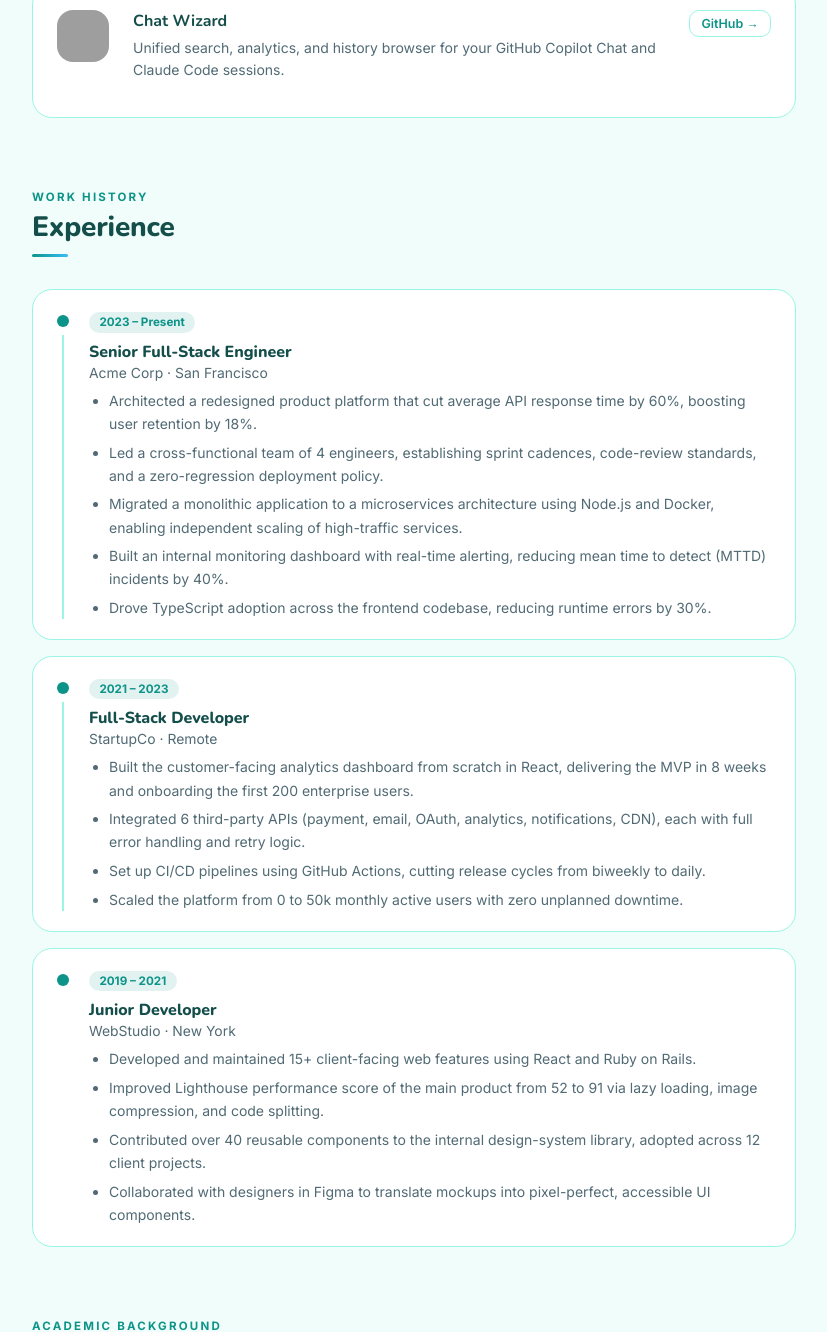
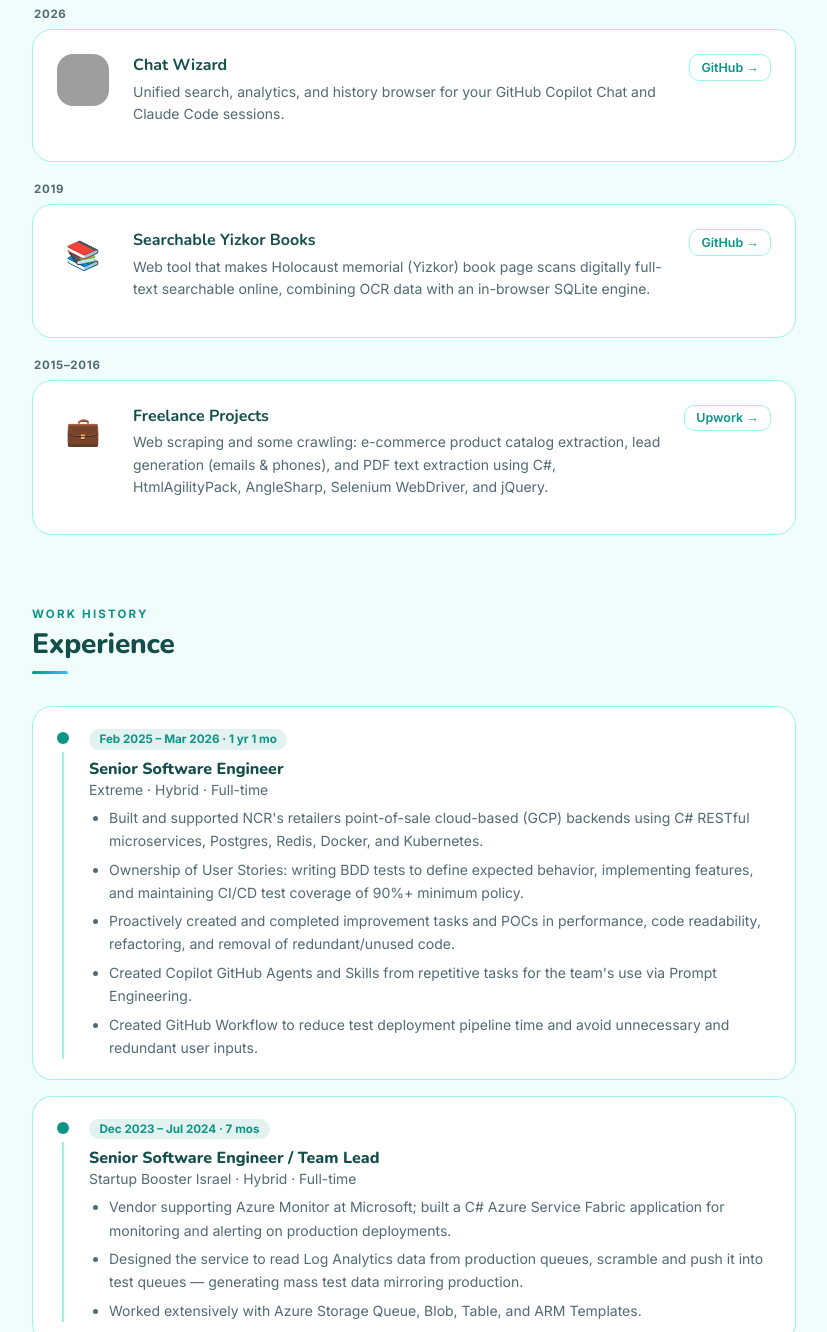
Before and after one commit to Veverke/Portfolio, a website built with Vite: page index.html in a window 1280 px wide. Shown: the part 1306-2638 px from the top of the page, without its empty margins (296-1123 px from the left). Built offline with nearby package versions, Linux system fonts and the light colour scheme; no server answers; grey boxes are pictures that could not be loaded.

Commit message:
+ projects + experience + education

```diff
--- a/index.html
+++ b/index.html
@@ -79,7 +79,7 @@
     <div id="hero" class="hero-section">
       <span class="hero-tag">👋 Welcome to my portfolio</span>
       <h1>Enjoying the AI ride<br>to build better software.</h1>
-      <p>I'm a full-stack developer with 5+ years of experience shipping web applications that people love. San Francisco-based, remote-friendly.</p>
+      <p>I'm a full-stack developer with 7+ years of experience shipping web applications that people love. San Francisco-based, remote-friendly.</p>
       <div class="hero-btns">
         <a href="#projects-section" class="hbtn hbtn-white">See My Work</a>
         <a href="#contact-section" class="hbtn hbtn-outline">Get in Touch</a>
@@ -100,7 +100,7 @@
       </a>
       <div class="stat-chip">
         <span class="chip-icon">📅</span>
-        <div><div class="chip-num">5+</div><div class="chip-label">Years exp.</div></div>
+        <div><div class="chip-num">7+</div><div class="chip-label">Years exp.</div></div>
       </div>
       <div class="stat-chip">
         <span class="chip-icon">🚀</span>
@@ -128,6 +128,7 @@
       <div class="section-title">Projects</div>
       <div class="section-underline"></div>
 
+      <div class="proj-year-label">2026</div>
       <div class="featured-proj" data-repo="Veverke/bAInder">
         <div class="proj-emoji">
           <img src="https://raw.githubusercontent.com/Veverke/bAInder/main/assets/icons/icon128.png" alt="bAInder icon" class="proj-icon-img">
@@ -144,6 +145,7 @@
         </div>
       </div>
 
+      <div class="proj-year-label">2026</div>
       <div class="featured-proj" data-repo="Veverke/ChatWizard">
         <div class="proj-emoji">
           <img src="https://raw.githubusercontent.com/Veverke/ChatWizard/master/images/icon.png" alt="Chat Wizard icon" class="proj-icon-img">
@@ -159,6 +161,34 @@
           <a href="https://github.com/Veverke/ChatWizard" class="proj-action-link" target="_blank" rel="noopener noreferrer">GitHub →</a>
         </div>
       </div>
+
+      <div class="proj-year-label">2019</div>
+      <div class="featured-proj" data-repo="Veverke/veverke.github.io">
+        <div class="proj-emoji">📚</div>
+        <div class="proj-main">
+          <h3>Searchable Yizkor Books<span class="proj-name-meta proj-stars"></span></h3>
+          <p>Web tool that makes Holocaust memorial (Yizkor) book page scans digitally full-text searchable online, combining OCR data with an in-browser SQLite engine.</p>
+          <div class="proj-tags">
+            <span class="proj-tag proj-lang-tag" hidden></span>
+          </div>
+        </div>
+        <div class="proj-actions">
+          <a href="https://github.com/Veverke/veverke.github.io" class="proj-action-link" target="_blank" rel="noopener noreferrer">GitHub →</a>
+        </div>
+      </div>
+
+      <div class="proj-year-label">2015–2016</div>
+      <div class="featured-proj">
+        <div class="proj-emoji">💼</div>
+        <div class="proj-main">
+          <h3>Freelance Projects</h3>
+          <p>Web scraping and some crawling: e-commerce product catalog extraction, lead generation (emails &amp; phones), and PDF text extraction using C#, HtmlAgilityPack, AngleSharp, Selenium WebDriver, and jQuery.</p>
+          <div class="proj-tags"></div>
+        </div>
+        <div class="proj-actions">
+          <a href="https://www.upwork.com/freelancers/~01e4404ce25bf547fd" class="proj-action-link" target="_blank" rel="noopener noreferrer">Upwork →</a>
+        </div>
+      </div>
     </section>
 
     <!-- EXPERIENCE -->
@@ -170,15 +200,15 @@
       <div class="exp-card">
         <div class="exp-dot-col"><div class="exp-dot"></div><div class="exp-line"></div></div>
         <div>
-          <span class="exp-date-badge">2023 – Present</span>
-          <div class="exp-role-title">Senior Full-Stack Engineer</div>
-          <div class="exp-company-name">Acme Corp · San Francisco</div>
+          <span class="exp-date-badge">Feb 2025 – Mar 2026 · 1 yr 1 mo</span>
+          <div class="exp-role-title">Senior Software Engineer</div>
+          <div class="exp-company-name">Extreme · Hybrid · Full-time</div>
           <ul class="exp-bullets">
-            <li>Architected a redesigned product platform that cut average API response time by 60%, boosting user retention by 18%.</li>
-            <li>Led a cross-functional team of 4 engineers, establishing sprint cadences, code-review standards, and a zero-regression deployment policy.</li>
-            <li>Migrated a monolithic application to a microservices architecture using Node.js and Docker, enabling independent scaling of high-traffic services.</li>
-            <li>Built an internal monitoring dashboard with real-time alerting, reducing mean time to detect (MTTD) incidents by 40%.</li>
-            <li>Drove TypeScript adoption across the frontend codebase, reducing runtime errors by 30%.</li>
+            <li>Built and supported NCR's retailers point-of-sale cloud-based (GCP) backends using C# RESTful microservices, Postgres, Redis, Docker, and Kubernetes.</li>
+            <li>Ownership of User Stories: writing BDD tests to define expected behavior, implementing features, and maintaining CI/CD test coverage of 90%+ minimum policy.</li>
+            <li>Proactively created and completed improvement tasks and POCs in performance, code readability, refactoring, and removal of redundant/unused code.</li>
+            <li>Created Copilot GitHub Agents and Skills from repetitive tasks for the team's use via Prompt Engineering.</li>
+            <li>Created GitHub Workflow to reduce test deployment pipeline time and avoid unnecessary and redundant user inputs.</li>
           </ul>
         </div>
       </div>
@@ -186,14 +216,28 @@
       <div class="exp-card">
         <div class="exp-dot-col"><div class="exp-dot"></div><div class="exp-line"></div></div>
         <div>
-          <span class="exp-date-badge">2021 – 2023</span>
-          <div class="exp-role-title">Full-Stack Developer</div>
-          <div class="exp-company-name">StartupCo · Remote</div>
+          <span class="exp-date-badge">Dec 2023 – Jul 2024 · 7 mos</span>
+          <div class="exp-role-title">Senior Software Engineer / Team Lead</div>
+          <div class="exp-company-name">Startup Booster Israel · Hybrid · Full-time</div>
           <ul class="exp-bullets">
-            <li>Built the customer-facing analytics dashboard from scratch in React, delivering the MVP in 8 weeks and onboarding the first 200 enterprise users.</li>
-            <li>Integrated 6 third-party APIs (payment, email, OAuth, analytics, notifications, CDN), each with full error handling and retry logic.</li>
-            <li>Set up CI/CD pipelines using GitHub Actions, cutting release cycles from biweekly to daily.</li>
-            <li>Scaled the platform from 0 to 50k monthly active users with zero unplanned downtime.</li>
+            <li>Vendor supporting Azure Monitor at Microsoft; built a C# Azure Service Fabric application for monitoring and alerting on production deployments.</li>
+            <li>Designed the service to read Log Analytics data from production queues, scramble and push it into test queues — generating mass test data mirroring production.</li>
+            <li>Worked extensively with Azure Storage Queue, Blob, Table, and ARM Templates.</li>
+          </ul>
+        </div>
+      </div>
+
+      <div class="exp-card">
+        <div class="exp-dot-col"><div class="exp-dot"></div><div class="exp-line"></div></div>
+        <div>
+          <span class="exp-date-badge">Aug 2020 – Aug 2023 · 3 yrs</span>
+          <div class="exp-role-title">Senior Software Engineer / Team Lead</div>
+          <div class="exp-company-name">Sepio Israel · Full-time</div>
+          <ul class="exp-bullets">
+            <li>Built and maintained Windows/Linux services (C#, .NET Core) responsible for collecting and posting USB and Wi-Fi device data to server as part of the company's Device &amp; Network Monitoring and Blocking solution.</li>
+            <li>Grew from 2nd developer to Team Lead — drove refactoring, reduced code redundancy, improved test coverage, and delivered new features including Linux deployment and Wi-Fi monitoring.</li>
+            <li>Acted as SCRUM Master; managed Azure DevOps Boards and Pipelines, created technical diagrams, and translated sprint groomings into high-level requirements. ~40% management, 60% development.</li>
+            <li>Stack: C# · Postgres · WMI · Docker · Linux · xUnit · Advanced Installer · Azure DevOps · Git</li>
           </ul>
         </div>
       </div>
@@ -201,14 +245,14 @@
       <div class="exp-card exp-last">
         <div class="exp-dot-col"><div class="exp-dot"></div><div class="exp-line"></div></div>
         <div>
-          <span class="exp-date-badge">2019 – 2021</span>
-          <div class="exp-role-title">Junior Developer</div>
-          <div class="exp-company-name">WebStudio · New York</div>
+          <span class="exp-date-badge">Aug 2016 – Jun 2020 · 3 yrs 10 mos</span>
+          <div class="exp-role-title">.NET Full Stack Developer</div>
+          <div class="exp-company-name">Galooli Ltd. · Tel Aviv District, Israel</div>
           <ul class="exp-bullets">
-            <li>Developed and maintained 15+ client-facing web features using React and Ruby on Rails.</li>
-            <li>Improved Lighthouse performance score of the main product from 52 to 91 via lazy loading, image compression, and code splitting.</li>
-            <li>Contributed over 40 reusable components to the internal design-system library, adopted across 12 client projects.</li>
-            <li>Collaborated with designers in Figma to translate mockups into pixel-perfect, accessible UI components.</li>
+            <li>Built and maintained microservices for a Telematics platform enabling real-time monitoring of vehicle fleets — tracking movement, fuel consumption, and operational dashboards.</li>
+            <li>Developed WinForms interfaces using DevExpress Components, WCF Services, and Web API with MySQL database.</li>
+            <li>Implemented ElasticSearch.NET / Kibana integration and managed Jenkins CI/CD job creation and maintenance.</li>
+            <li>Stack: C# · RESTful microservices · MySQL · AWS Storage &amp; Lambda · WinForms · HTML / CSS / JS · Xamarin</li>
           </ul>
         </div>
       </div>
@@ -223,13 +267,9 @@
       <div class="exp-card exp-last">
         <div class="exp-dot-col"><div class="exp-dot"></div><div class="exp-line"></div></div>
         <div>
-          <span class="exp-date-badge">2010 – 2014</span>
+          <span class="exp-date-badge">2001 – 2006</span>
           <div class="exp-role-title">B.Sc. Computer Science</div>
-          <div class="exp-company-name">Bar-Ilan University · Ramat Gan, Israel</div>
-          <ul class="exp-bullets">
-            <li>Graduated with honors. Core coursework included algorithms, data structures, operating systems, and software engineering.</li>
-            <li>Final project: distributed task-scheduling system built in Java with a web-based monitoring UI.</li>
-          </ul>
+          <div class="exp-company-name">Rio de Janeiro State University · Rio de Janeiro, Brazil</div>
         </div>
       </div>
     </section>
@@ -262,7 +302,7 @@
       <div class="section-label">Get in Touch</div>
       <div class="section-title">Contact</div>
       <div class="section-underline"></div>
-      <p class="contact-intro">I'm open to new opportunities, collaborations, and interesting conversations. Reach out through any of the channels below.</p>
+      <p class="contact-intro">I'm open to new opportunities and collaborations. Reach out through any of the channels below.</p>
       <div class="contact-grid">
         <a href="mailto:avreimale@gmail.com" class="contact-card">
           <div class="contact-card-icon"><i class="fa-solid fa-envelope"></i></div>
--- a/src/style.css
+++ b/src/style.css
@@ -510,6 +510,17 @@ h1, h2, h3 { font-family: 'Nunito', sans-serif; }
   font-weight: 700;
 }
 
+.proj-year-label {
+  font-size: 0.72rem;
+  font-weight: 700;
+  color: var(--color-text-muted);
+  text-transform: uppercase;
+  letter-spacing: 0.06em;
+  margin-bottom: var(--space-2);
+  margin-top: var(--space-5);
+  padding-left: 2px;
+}
+
 .proj-actions {
   display: flex;
   flex-direction: column;
```
